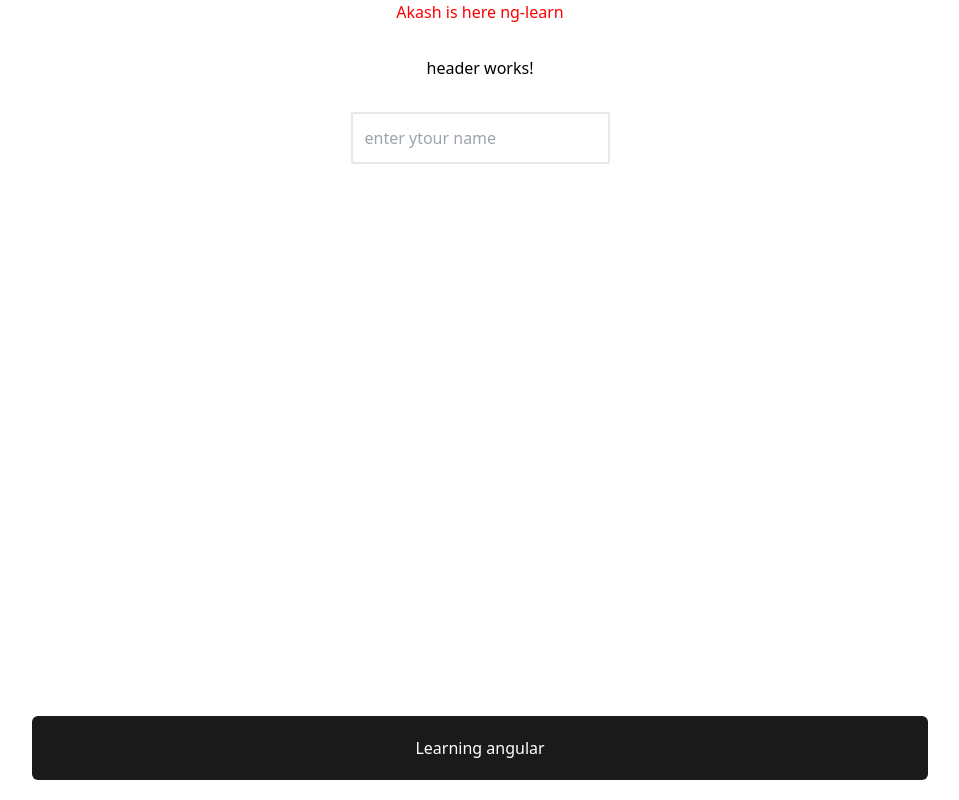
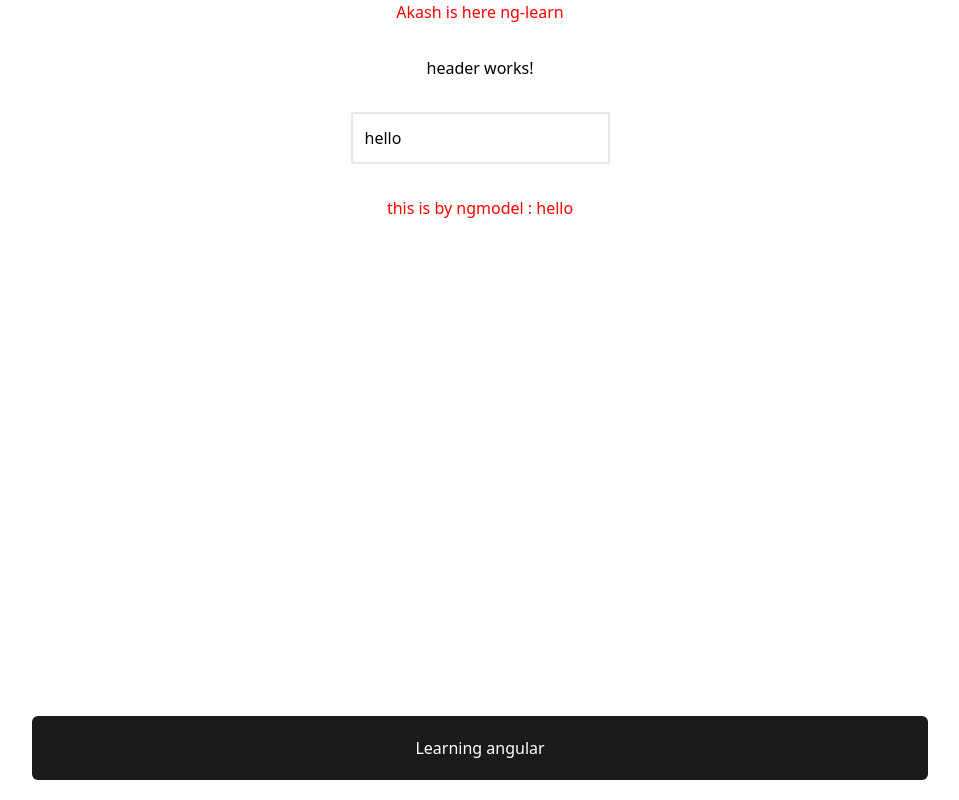
Before and after one commit to akaashvaa/ng-learn, an Angular app: page / in a window 1280 px wide. Shown: the whole page, without its empty margins (160-1119 px from the left). Built offline with nearby package versions, Linux system fonts and the light colour scheme.

Commit message:
added ngModel

```diff
--- a/src/app/app.component.html
+++ b/src/app/app.component.html
@@ -4,7 +4,10 @@
 <h1 >Akash is here {{title}}</h1>
 <app-header></app-header>
 
-<input (input)="handleInput(name.value)" class="outline-none p-3 border-2 rounded-sm" type="text" name="name" #name  placeholder="enter ytour name">
-<h2 class="absolute bottom-5 bg-[#1a1a1a] mx-3 text-white dropbox-md select-none p-5 text-center w-[70%] rounded-md">Learning angular</h2>
+ <!-- <input (input)="handleInput(name.value)" class="outline-none p-3 border-2 rounded-sm" type="text" name="name" #name  placeholder="enter ytour name">
+  -->
+  <input class="outline-none p-3 border-2 rounded-sm" type="text" [(ngModel)]="twoway" name="ngmodel" value="ngmodel">
+  <h2 class="absolute bottom-5 bg-[#1a1a1a] mx-3 text-white dropbox-md select-none p-5 text-center w-[70%] rounded-md">Learning angular</h2>
+  <h1>this is by ngmodel : <span>{{twoway}}</span></h1>
 
 <router-outlet />
--- a/src/app/app.component.ts
+++ b/src/app/app.component.ts
@@ -1,16 +1,18 @@
 import { Component } from '@angular/core';
 import { RouterOutlet } from '@angular/router';
 import {HeaderComponent} from './component/header/header.component'
+import {FormsModule} from '@angular/forms'
 @Component({
   selector: 'app-root',
   standalone: true,
-  imports: [RouterOutlet,  HeaderComponent],
+  imports: [RouterOutlet,FormsModule,HeaderComponent],
   templateUrl: './app.component.html',
   styleUrl: './app.component.scss'
 })
 export class AppComponent {
   title = 'ng-learn';
   disable=true
+  twoway : String = "hello"
   handleInput(name : string){
     console.log(name)
   }
```
Also changed, not shown: 1 other file (tests, documents, lock files or other folders).
